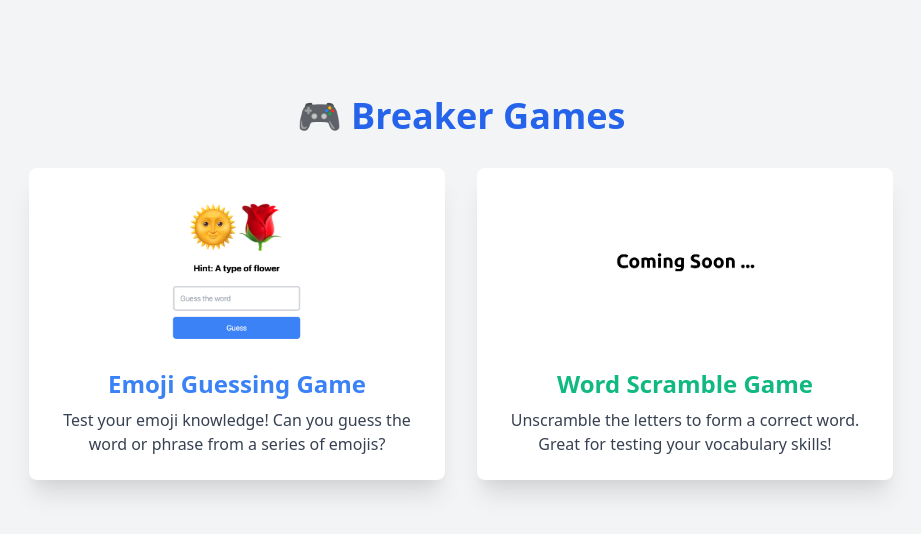
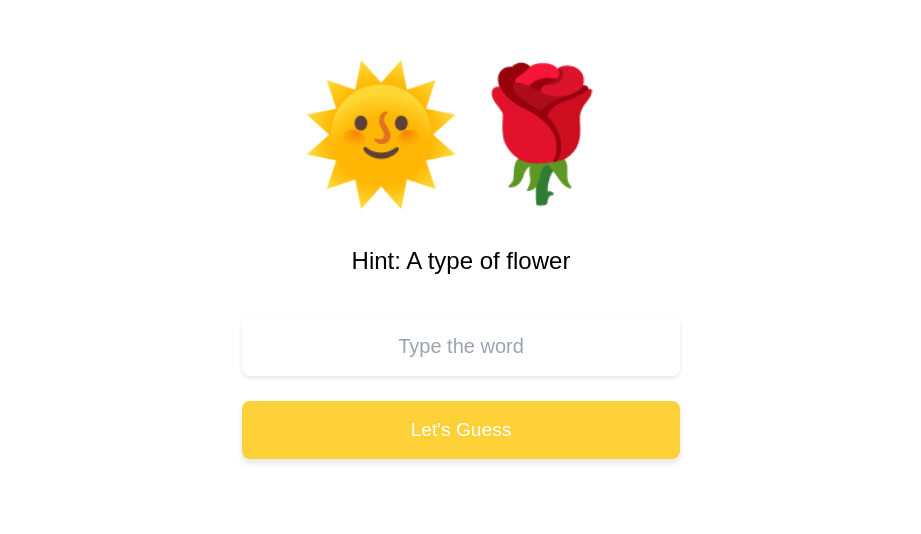
Before and after one commit to a4sr3s/breaker.games, a plain HTML site: page index.html in a window 1280 px wide. Shown: the part 112-646 px from the top of the page, without its empty margins (179-1100 px from the left). Drawn offline with nearby package versions, Linux system fonts and the light colour scheme; a web font is replaced by a local one.

Commit message:
added several other emojis and removed the langing page for now.

```diff
--- a/game.js
+++ b/game.js
@@ -9,6 +9,15 @@ document.addEventListener('DOMContentLoaded', () => {
     const gameData = [
         { emojis: "🌞🌹", word: "sunflower", hint: "A type of flower" },
         { emojis: "🔥👊", word: "firefighter", hint: "A rescue profession" },
+        { emojis: "🌧️🐱🐶 ", word: "Raining Cats and Dogs", hint: "A weather forecast" },
+        { emojis: "🍕🎉 ", word: "Pizza Party", hint: "What we get at work" },
+        { emojis: "🍦☀️", word: "Ice Cream", hint: "A cold treat on a hot day" },
+        { emojis: "📚🐛", word: "Bookworm", hint: "Someone who loves to read" },
+        { emojis: "🎂🎈", word: "Birthday Party", hint: "A celebration of the day you were born" },
+        { emojis: "👻🎃", word: "Halloween", hint: "A spooky holiday" },
+        { emojis: "🎅🎄", word: "Christmas", hint: "A festive holiday in December" },
+        { emojis: "🦃🍽️", word: "Thanksgiving", hint: "A holiday for giving thanks and eating" },
+        { emojis: "🚀🌌", word: "Space Exploration", hint: "Discovering the cosmos" }
         // More emoji sequences can be added here
     ];
 
@@ -27,7 +36,7 @@ document.addEventListener('DOMContentLoaded', () => {
 
     guessButton.addEventListener('click', () => {
         const userGuess = wordGuess.value.toLowerCase().trim();
-        const correctWord = gameData[currentIndex - 1].word; // Get the word for the current emoji sequence
+        const correctWord = gameData[currentIndex - 1].word.toLowerCase().trim(); // Trim and convert to lowercase
 
         if (userGuess === correctWord) {
             result.textContent = "Correct! 😀";
--- a/index.html
+++ b/index.html
@@ -3,57 +3,60 @@
 <head>
     <meta charset="UTF-8">
     <meta name="viewport" content="width=device-width, initial-scale=1.0">
-    <title>Games Showcase</title>
+    <title>Breaker Games - Quick Icebreaker Games for Meeting</title>
+    <meta name="description" content="Breaker Games offers innovative, quick-play icebreaker games designed to energize and engage teams before meetings. Perfect for remote or in-person setups, our diverse range of games fosters teamwork, stimulates creativity, and breaks down barriers in just minutes. Ideal for busy professionals, Breaker Games turns every meeting into an opportunity for team bonding and fun. Discover how our easy-to-implement games can transform your meeting dynamics and boost productivity.">
     <link href="https://cdn.jsdelivr.net/npm/tailwindcss@2.2.19/dist/tailwind.min.css" rel="stylesheet">
+    <link rel="preconnect" href="https://fonts.googleapis.com">
+    <link rel="preconnect" href="https://fonts.gstatic.com" crossorigin>
+    <link href="https://fonts.googleapis.com/css2?family=Single+Day&display=swap" rel="stylesheet">
+    <style>
+        body {
+            font-family: 'Single Day', sans-serif;
+            font-size: 40px; /* Increase base font size */
+        }
+        @keyframes float {
+            0%, 100% { transform: translateY(0); }
+            50% { transform: translateY(-20px); }
+        }
+        #emojiSequence {
+            animation: float 3s ease-in-out infinite;
+        }
+        #emojiHint, #result {
+            font-weight: normal;
+        }
+        #wordGuess {
+            font-weight: normal;
+            border: none;
+            box-shadow: 0 2px 4px rgba(0,0,0,0.1);
+        }
+        #guessButton {
+            background-color: #FFD139;
+            color: #fff;
+            border: none; /* Remove default border */
+            box-shadow: 0 4px 6px rgba(0, 0, 0, 0.1); /* Add shadow */
+            transition: transform 0.3s ease; /* Smooth transformation */
+            width: 100%; /* Full width */
+            padding: 15px; /* Padding for size */
+            font-size: 1.2rem; /* Adjust font size */
+            cursor: pointer; /* Cursor pointer */
+        }
+        #guessButton:hover {
+            transform: scale(1.05); /* Slightly enlarge on hover */
+            box-shadow: 0 6px 12px rgba(0, 0, 0, 0.2); /* Increase shadow */
+        }
+        #guessButton:active {
+            transform: scale(0.95); /* Slightly shrink when clicked */
+        }
+    </style>
 </head>
-<body class="bg-gray-100 flex flex-col items-center justify-center min-h-screen">
-    <header class="text-center mb-8">
-        <h1 class="text-4xl font-bold text-blue-600">🎮 Breaker Games</h1>
-    </header>
-
-    <!-- Main Page -->
-    <div id="mainPage" class="w-full max-w-4xl grid grid-cols-1 md:grid-cols-2 gap-8 px-4">
-        <!-- Emoji Guessing Game Box -->
-        <!-- Emoji Guessing Game Box -->
-        <a href="emoji.html" >
-       <div class="bg-white shadow-xl rounded-lg p-6 flex flex-col items-center cursor-pointer">
-          <img src="emoji_game_image.jpg" alt="Emoji Guessing Game" class="max-h-40 w-auto mb-4">
-          <h2 class="text-2xl font-bold text-blue-500">Emoji Guessing Game</h2>
-          <p class="text-gray-700 mt-2 text-center">Test your emoji knowledge! Can you guess the word or phrase from a series of emojis?</p>
-       </div>
-      </a>
-
-        <!-- Word Scramble Game Box -->
-        <a href="emoji.html" >
-            <div class="bg-white shadow-xl rounded-lg p-6 flex flex-col items-center cursor-pointer">
-              <img src="word_scramble_image.jpg" alt="Word Scramble Game" class="max-h-40 w-auto mb-4">
-                 <h2 class="text-2xl font-bold text-green-500">Word Scramble Game</h2>
-                 <p class="text-gray-700 mt-2 text-center">Unscramble the letters to form a correct word. Great for testing your vocabulary skills!</p>
-             </div>
-        </a>
+<body class="bg-white flex items-center justify-center min-h-screen">
+    <div class="text-center">
+        <div id="emojiSequence" class="text-9xl mb-8">🌞🌻</div>
+        <div id="emojiHint" class="text-2xl font-bold mb-8">Hint: A type of flower</div>
+        <input id="wordGuess" type="text" class="text-xl p-4 rounded-lg w-full mb-4 text-center" placeholder="Type the word">
+        <button id="guessButton" class="rounded-lg">Let's Guess</button>
+        <div id="result" class="mt-8 text-2xl font-semibold"></div>
     </div>
-
-    <!-- Emoji Guessing Game Page -->
-    <div id="emojiGame" class="hidden">
-        <!-- Content for Emoji Guessing Game -->
-        <button onclick="navigateTo('mainPage')" class="mb-4">Back to Games</button>
-        <!-- Game content here -->
-    </div>
-
-    <!-- Word Scramble Game Page -->
-    <div id="wordScramble" class="hidden">
-        <!-- Content for Word Scramble Game -->
-        <button onclick="navigateTo('mainPage')" class="mb-4">Back to Games</button>
-        <!-- Game content here -->
-    </div>
-
-    <script>
-        function navigateTo(pageId) {
-            document.getElementById('mainPage').classList.add('hidden');
-            document.getElementById('emojiGame').classList.add('hidden');
-            document.getElementById('wordScramble').classList.add('hidden');
-            document.getElementById(pageId).classList.remove('hidden');
-        }
-    </script>
+    <script src="game.js"></script>
 </body>
 </html>
```
Also changed, not shown: emoji.html (deleted, +0 -30 lines).
